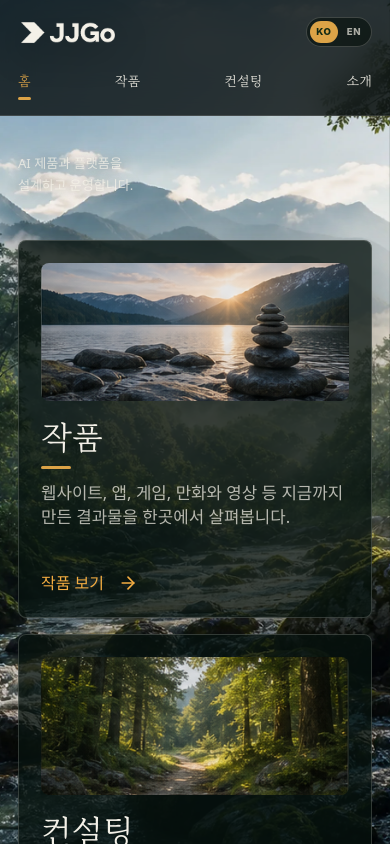
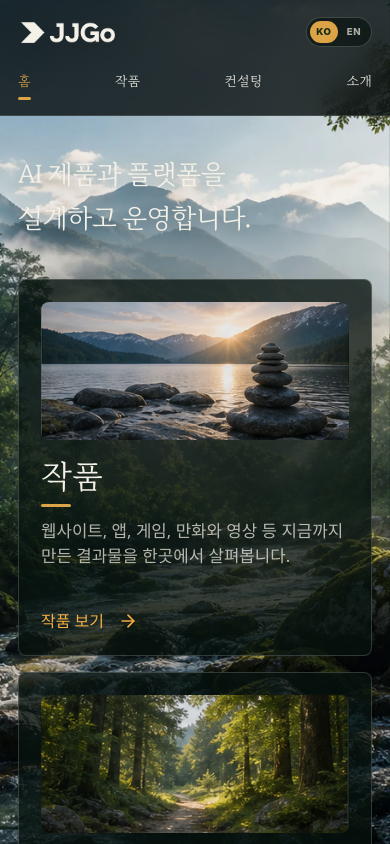
Before and after one commit to jungju/jjgo, a Next.js app: page / in a window 390 px wide. Shown: the top 844 px of the page. Built offline with nearby package versions, Linux system fonts and the light colour scheme; a web font is replaced by a local one.

Commit message:
Enlarge and align home hero typography

```diff
--- a/app/globals.css
+++ b/app/globals.css
@@ -36,20 +36,27 @@ select {
   display: none;
 }
 
-/* Keep the searchable home H1 visually identical to the former paragraph. */
-.forest2-site--home .forest2-home-copy > h1.forest2-home-wind-copy {
+/* Keep every home hero variant visually consistent, including the searchable H1. */
+.forest2-site--home [data-visual-id="hero"] > .forest2-home-wind-copy {
   margin: 0;
-  color: var(--forest2-muted);
-  font-family: var(--forest2-font-body);
-  font-size: 1.2rem;
-  font-weight: 430;
-  line-height: 1.55;
-  letter-spacing: 0;
-}
-
-@media (max-width: 760px) {
-  .forest2-site--home .forest2-home-copy > h1.forest2-home-wind-copy {
-    font-size: 1.05rem;
+  color: var(--forest2-cream);
+  font-family: var(--forest2-font-display-ko);
+  font-size: 3.1rem;
+  font-weight: 400;
+  line-height: 1.35;
+  letter-spacing: -0.025em;
+  text-shadow: 0 6px 24px rgba(3, 10, 9, 0.5);
+}
+
+@media (max-width: 900px) {
+  .forest2-site--home [data-visual-id="hero"] > .forest2-home-wind-copy {
+    font-size: 2.45rem;
+  }
+}
+
+@media (max-width: 480px) {
+  .forest2-site--home [data-visual-id="hero"] > .forest2-home-wind-copy {
+    font-size: 2.1rem;
   }
 }
 
```
